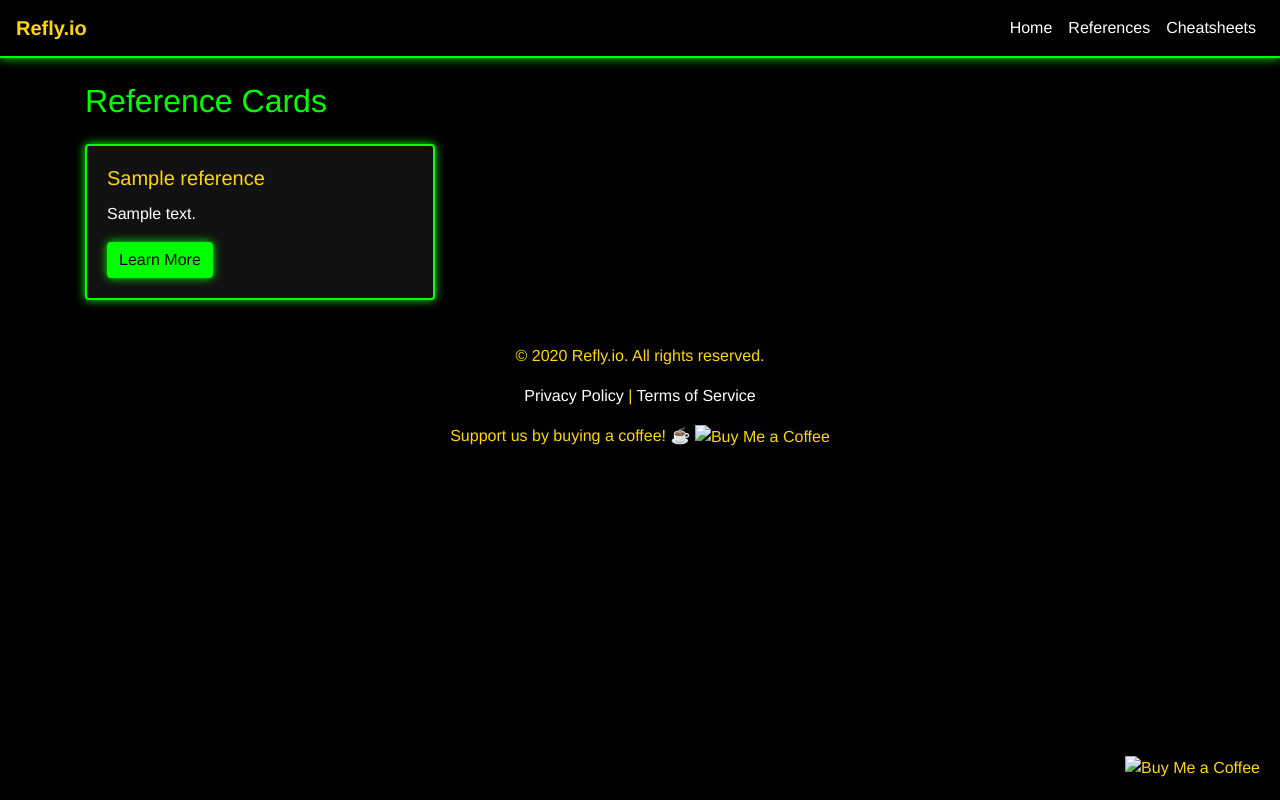
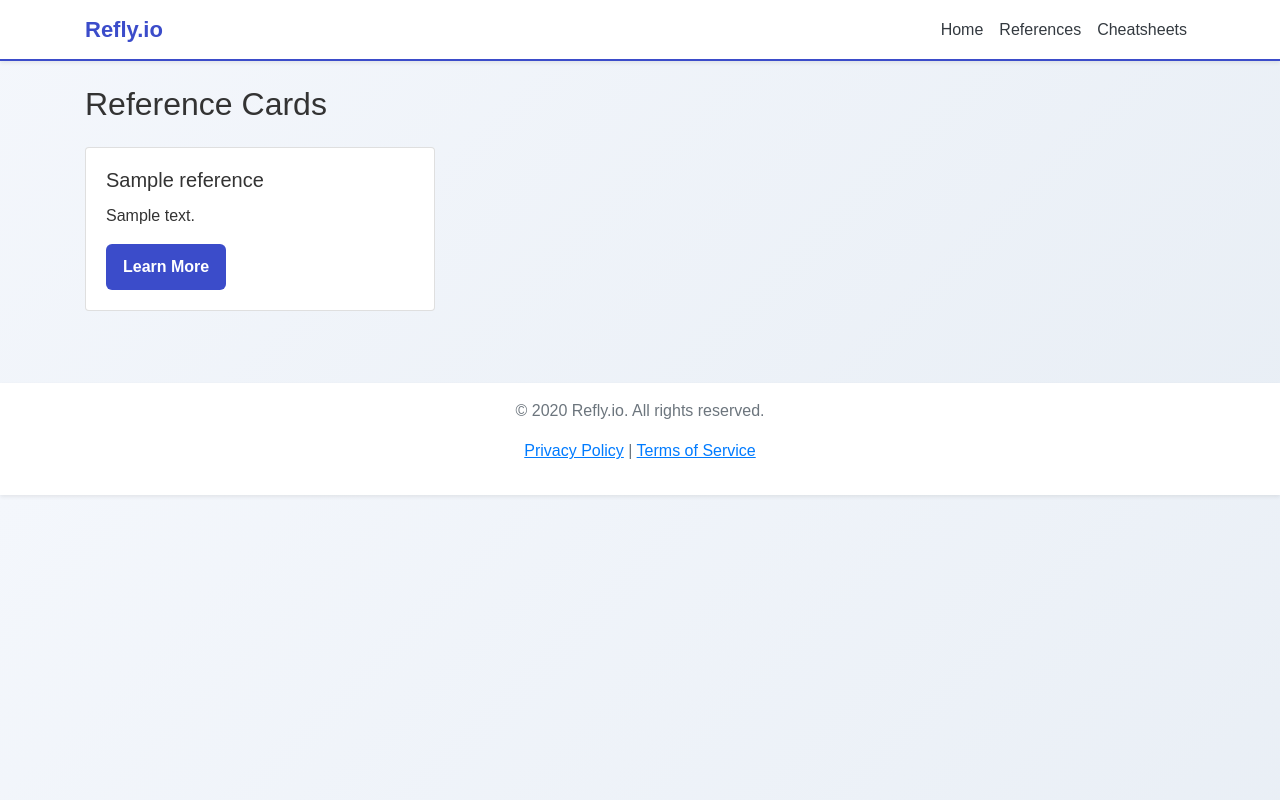
Before and after one commit to trxdave/refly, a Django app: template refly/templates/refly/reference_list.html in a window 1280 px wide. Run offline with Django 5.2, Linux system fonts and the light colour scheme; tables that the repository leaves empty hold one stand-in row (values such as "Sample post"); the template is opened without the code that fills it: values that come from a table or form of the project are taken from there, most other values are stand-ins (such as "Sample title", 1, 10 or a date in 2020); some libraries are stand-ins or nearby versions.

Commit message:
styles change

```diff
--- a/refly/static/refly/css/styles.css
+++ b/refly/static/refly/css/styles.css
@@ -1,104 +1,166 @@
+/* General Styles for Cheatsheet Lists Page */
 body {
-  background-color: #000000; /* Black background */
-  color: #FFFFFF; /* White text */
-  font-family: 'Helvetica Neue', Helvetica, Arial, sans-serif;
+  background: linear-gradient(135deg, #F4F7FC, #E8EEF5); /* Softer, warm gradient */
+  color: #333;
+  font-family: 'Arial', sans-serif;
+  margin: 0;
+  padding: 0;
 }
 
-/* Headings */
-h1, h2, h3, h4, h5, h6 {
-  font-weight: 300;
-  color: #00FF00; /* Neon green headings */
-}
-
-/* Links */
-a {
-  color: #FFD700; /* Bright yellow for links */
-  text-decoration: none;
-}
-
-a:hover {
-  color: #FFCC00; /* Slightly darker yellow */
-  text-decoration: underline;
-}
-
-/* Navbar Customization */
+/* Navbar */
 .navbar {
-  background: #000000; /* Black background */
-  border-bottom: 2px solid #00FF00; /* Neon green border */
-  box-shadow: 0 0 10px #00FF00;
+  background: #F8F9FA; /* Soft Off-White */
+  border-bottom: 2px solid #3B4CCA; /* Darker Blue */
+  box-shadow: 0 2px 8px rgba(0, 0, 0, 0.1);
 }
 
 .navbar-brand {
+  font-size: 22px;
   font-weight: bold;
-  color: #FFD700 !important; /* Yellow logo */
+  color: #3B4CCA !important;
 }
 
 .navbar-nav .nav-link {
-  color: #FFFFFF !important; /* White text for nav links */
-  transition: color 0.3s ease, background-color 0.3s ease;
+  font-size: 16px;
+  font-weight: 500;
+  color: #555;
+  transition: color 0.3s;
 }
 
 .navbar-nav .nav-link:hover {
-  color: #FFD700 !important; /* Yellow text on hover */
+  color: #3B4CCA !important;
 }
 
-/* Active Navigation Link */
-.navbar-nav .active .nav-link {
-  color: #00FF00 !important; /* Neon green active link */
-  border-bottom: 2px solid #FFD700; /* Yellow border */
+/* Cheatsheet Section */
+.cheatsheet-section {
+  text-align: center;
+  padding: 50px 20px;
 }
 
-/* Buttons */
+.cheatsheet-section h1 {
+  font-size: 36px;
+  font-weight: bold;
+  color: #3B4CCA;
+}
+
+/* Search Form */
+.search-form {
+  display: flex;
+  justify-content: center;
+  align-items: center;
+  margin-bottom: 30px;
+}
+
+.search-input {
+  background: #FFFFFF;
+  border: 1px solid #CCC;
+  padding: 12px;
+  font-size: 16px;
+  color: #333;
+}
+
+.search-input:focus {
+  border-color: #3B4CCA;
+  outline: none;
+}
+
 .btn-custom {
-  background-color: #00FF00; /* Neon green button */
-  color: #000000; /* Black text */
-  border: none;
-  transition: background-color 0.3s;
-  box-shadow: 0 0 10px #00FF00;
+  background-color: #3B4CCA;
+  color: white;
+  font-weight: bold;
+  border-radius: 6px;
+  padding: 10px 16px;
+  transition: background 0.3s ease-in-out;
 }
 
 .btn-custom:hover {
-  background-color: #FFD700; /* Bright yellow on hover */
-  color: #000000;
+  background-color: #5271FF;
 }
 
-/* Cards & Panels */
-.card {
-  background-color: #111; /* Slightly lighter black */
-  border: 2px solid #00FF00;
-  box-shadow: 0 0 10px #00FF00;
-  color: #FFFFFF;
+/* Cheatsheet Grid */
+.cheat-card {
+  display: flex;
+  align-items: center;
+  justify-content: left;
+  background-color: #FFFFFF;
+  border: 1px solid #D1D9E6;
+  box-shadow: 0 2px 8px rgba(0, 0, 0, 0.08);
+  color: #333;
+  text-align: center;
+  padding: 20px;
+  margin-bottom: 20px;
+  border-radius: 10px;
+  transition: transform 0.3s, box-shadow 0.3s;
 }
 
-.card-title {
-  color: #FFD700;
+.cheat-card h5 {
+  font-weight: bold;
+  color: #3B4CCA;
 }
 
-.card-text {
-  color: #FFFFFF;
+.cheat-card p {
+  color: #555;
+  font-size: 14px;
+}
+
+.cheat-card:hover {
+  transform: translateY(-5px);
+  box-shadow: 0 4px 16px rgba(0, 0, 0, 0.15);
+}
+
+/* Button inside Cheat Cards */
+.cheat-card .btn {
+  background-color: #5271FF;
+  color: white;
+  font-weight: bold;
+  border-radius: 6px;
+  padding: 8px 12px;
+  transition: background 0.3s ease-in-out;
+}
+
+.cheat-card .btn:hover {
+  background-color: #3B4CCA;
+}
+
+/* Adjusting Text Contrast */
+.cheat-card h5,
+.cheat-card p {
+  opacity: 1 !important;
+}
+
+/* Making sure text and buttons are visible */
+.cheat-card {
+  filter: brightness(100%) contrast(110%);
 }
 
 /* Footer */
 footer {
-  background-color: #000000;
-  color: #FFD700;
+  background: #3B4CCA; /* Deep Royal Blue */
+  color: #FFF;
   text-align: center;
   padding: 20px;
+  margin-top: 50px;
+  box-shadow: 0 -2px 10px rgba(0, 0, 0, 0.1);
 }
 
-/* Floating Buy Me a Coffee Button */
-.floating-bmc {
-  position: fixed;
-  bottom: 20px;
-  right: 20px;
-  z-index: 1000;
+footer a {
+  color: #FFF;
+  text-decoration: underline;
+  transition: color 0.3s;
 }
 
-.floating-bmc img {
-  width: 60px;
-  transition: transform 0.3s ease-in-out;
+footer a:hover {
+  color: #FFEB3B; /* Bright Yellow on Hover */
 }
 
-.floating-bmc img:hover {
-  transform: scale(1.1);
+/* Responsive */
+@media (max-width: 768px) {
+  .cheat-card {
+      flex-direction: column;
+      text-align: center;
+  }
+
+  .cheat-icon {
+      margin-bottom: 10px;
+  }
 }
--- a/refly/templates/refly/base.html
+++ b/refly/templates/refly/base.html
@@ -1,35 +1,34 @@
 {% load static %}
 <!DOCTYPE html>
 <html lang="en">
-
 <head>
   <meta charset="UTF-8">
   <meta name="viewport" content="width=device-width, initial-scale=1.0">
   <title>{% block title %}Refly.io{% endblock %}</title>
 
-  <!-- Bootstrap CSS CDN -->
-  <link rel="stylesheet" href="https://stackpath.bootstrapcdn.com/bootstrap/4.5.0/css/bootstrap.min.css">
-
-  <!-- Custom CSS -->
+  <!-- Bootstrap CSS -->
+  <link rel="stylesheet" href="https://stackpath.bootstrapcdn.com/bootstrap/4.5.2/css/bootstrap.min.css">
   <link rel="stylesheet" href="{% static 'refly/css/styles.css' %}">
 
   {% block extra_head %}{% endblock %}
 </head>
+<body>
 
-<body>
   <!-- Navbar -->
-  <nav class="navbar navbar-expand-lg">
-    <a class="navbar-brand" href="/">Refly.io</a>
+  <nav class="navbar navbar-expand-lg navbar-light bg-white shadow-sm">
+    <div class="container">
+      <a class="navbar-brand text-primary font-weight-bold" href="/">Refly.io</a>
       <button class="navbar-toggler" type="button" data-toggle="collapse" data-target="#navbarNav">
         <span class="navbar-toggler-icon"></span>
       </button>
 
       <div class="collapse navbar-collapse" id="navbarNav">
         <ul class="navbar-nav ml-auto">
-        <li class="nav-item"><a class="nav-link" href="/">Home</a></li>
-        <li class="nav-item"><a class="nav-link" href="/references/">References</a></li>
-        <li class="nav-item"><a class="nav-link" href="/cheatsheets/lists/">Cheatsheets</a></li>
+          <li class="nav-item"><a class="nav-link text-dark" href="/">Home</a></li>
+          <li class="nav-item"><a class="nav-link text-dark" href="/references/">References</a></li>
+          <li class="nav-item"><a class="nav-link text-dark" href="/cheatsheets/lists/">Cheatsheets</a></li>
         </ul>
+      </div>
     </div>
   </nav>
 
@@ -38,30 +37,20 @@
     {% block content %}{% endblock %}
   </div>
 
-  <!-- Floating Buy Me a Coffee Button -->
-  <a href="https://www.buymeacoffee.com/refly" target="_blank" class="floating-bmc">
-    <img src="https://cdn.buymeacoffee.com/buttons/v2/default-yellow.png" alt="Buy Me a Coffee">
-  </a>
-
-  <!-- Bootstrap JS and dependencies -->
-  <script src="https://code.jquery.com/jquery-3.5.1.slim.min.js"></script>
-  <script src="https://cdn.jsdelivr.net/npm/bootstrap@4.5.0/dist/js/bootstrap.bundle.min.js"></script>
-  {% block extra_scripts %}{% endblock %}
-</body>
-
-<!-- Footer Section -->
-<footer class="footer">
+  <!-- Footer -->
+  <footer class="footer bg-white text-center text-muted py-3 mt-5 shadow-sm">
     <div class="container">
       <p>&copy; {{ now.year }} Refly.io. All rights reserved.</p>
       <p>
-      <a href="#" class="text-white">Privacy Policy</a> |
-      <a href="#" class="text-white">Terms of Service</a>
-    </p>
-    <p class="mt-3">
-      Support us by buying a coffee! ☕
-      <a href="https://www.buymeacoffee.com/refly" target="_blank">
-        <img src="https://cdn.buymeacoffee.com/buttons/v2/default-yellow.png" alt="Buy Me a Coffee">
-      </a>
+        <a href="#" class="text-primary">Privacy Policy</a> |
+        <a href="#" class="text-primary">Terms of Service</a>
       </p>
     </div>
   </footer>
+
+  <!-- Bootstrap JS -->
+  <script src="https://code.jquery.com/jquery-3.5.1.slim.min.js"></script>
+  <script src="https://cdn.jsdelivr.net/npm/bootstrap@4.5.2/dist/js/bootstrap.bundle.min.js"></script>
+  {% block extra_scripts %}{% endblock %}
+</body>
+</html>
--- a/refly/urls.py
+++ b/refly/urls.py
@@ -1,8 +1,10 @@
 from django.urls import path
-from .views import home, reference_list, cheatsheet_list
+from .views import home, reference_list, cheatsheet_list, submit_cheatsheet, cheatsheet_detail
 
 urlpatterns = [
     path('', home, name='home'),
     path('references/', reference_list, name='reference_list'),
     path('cheatsheets/lists/', cheatsheet_list, name='cheatsheet_list'),
+    path('cheatsheets/submit/', submit_cheatsheet, name='submit_cheatsheet'),
+    path('cheatsheets/<int:cheatsheet_id>/', cheatsheet_detail, name='cheatsheet_detail'),
 ]
```
Also changed, not shown: refly/forms.py (added, +7 -0 lines), refly/templates/cheatsheets/details.html (added, +14 -0 lines), refly/templates/cheatsheets/lists.html (+39 -23 lines), refly/templates/cheatsheets/submit.html (added, +30 -0 lines), refly/templates/refly/index.html (+46 -4 lines), refly/views.py (+33 -5 lines), db.sqlite3. Lines whose indentation alone changed are shown as unchanged.
